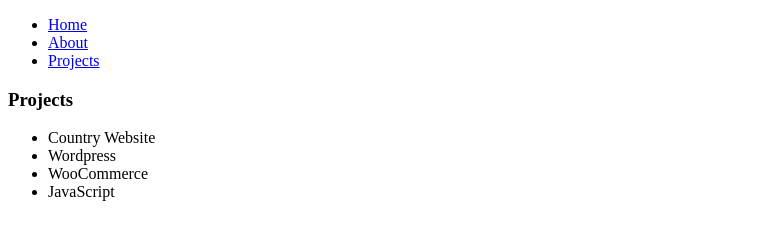
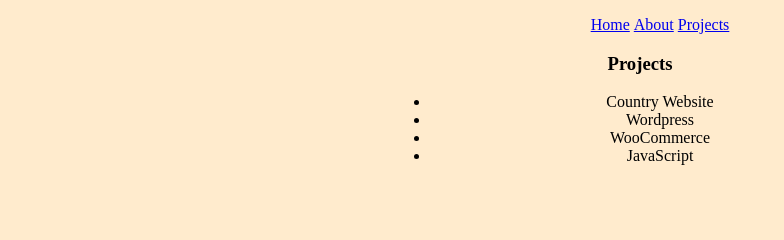
Before and after one commit to quinn-cooper/landing-page, a plain HTML site: page index.html in a window 1280 px wide. Shown: the whole page, without its empty margins (0-784 px from the left). Drawn offline with Linux system fonts and the light colour scheme.

Commit message:
Added css body text-align, margin, max-width, background color, and nav li to display inline-block.

```diff
--- a/styles/landingpage.css
+++ b/styles/landingpage.css
@@ -1,3 +1,10 @@
 body {
-    background-color: ;
+    text-align: center;
+    margin: 0 auto;
+    max-width: 31.25rem;
+    background-color: blanchedalmond;
 }
+
+nav li {
+	display: inline-block;
+}
```
